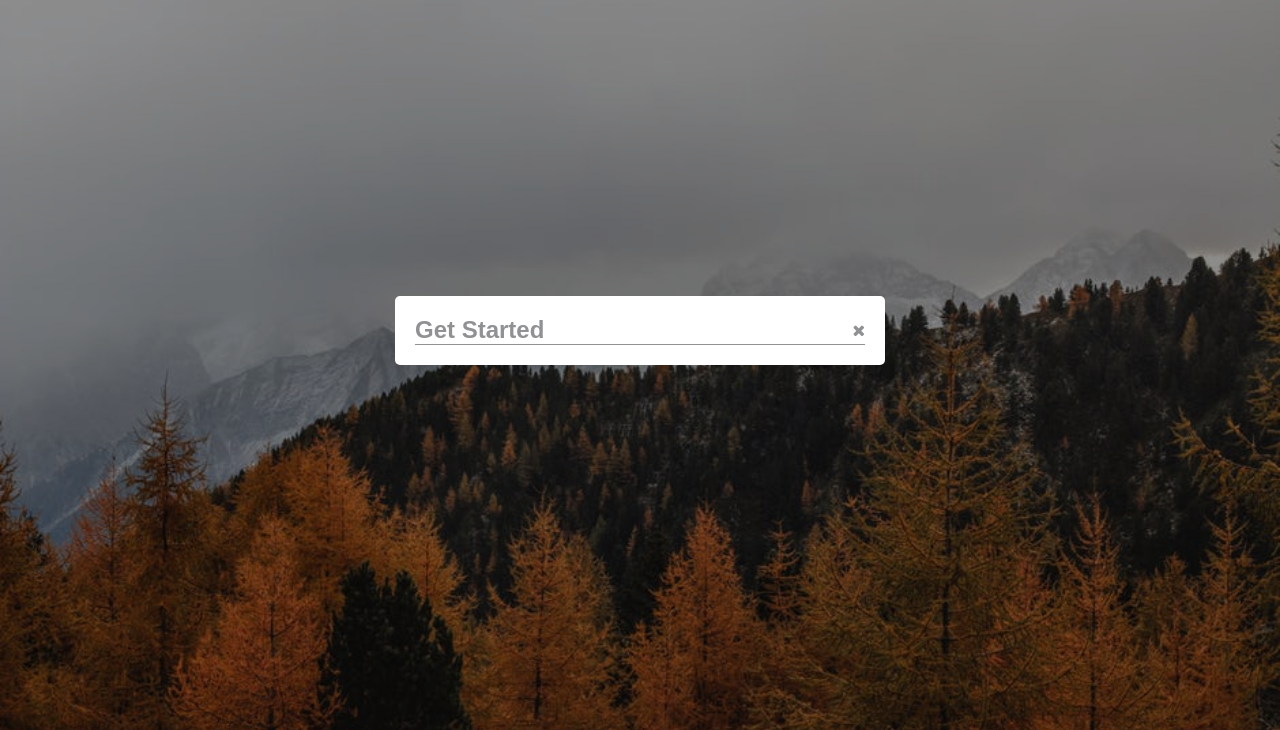
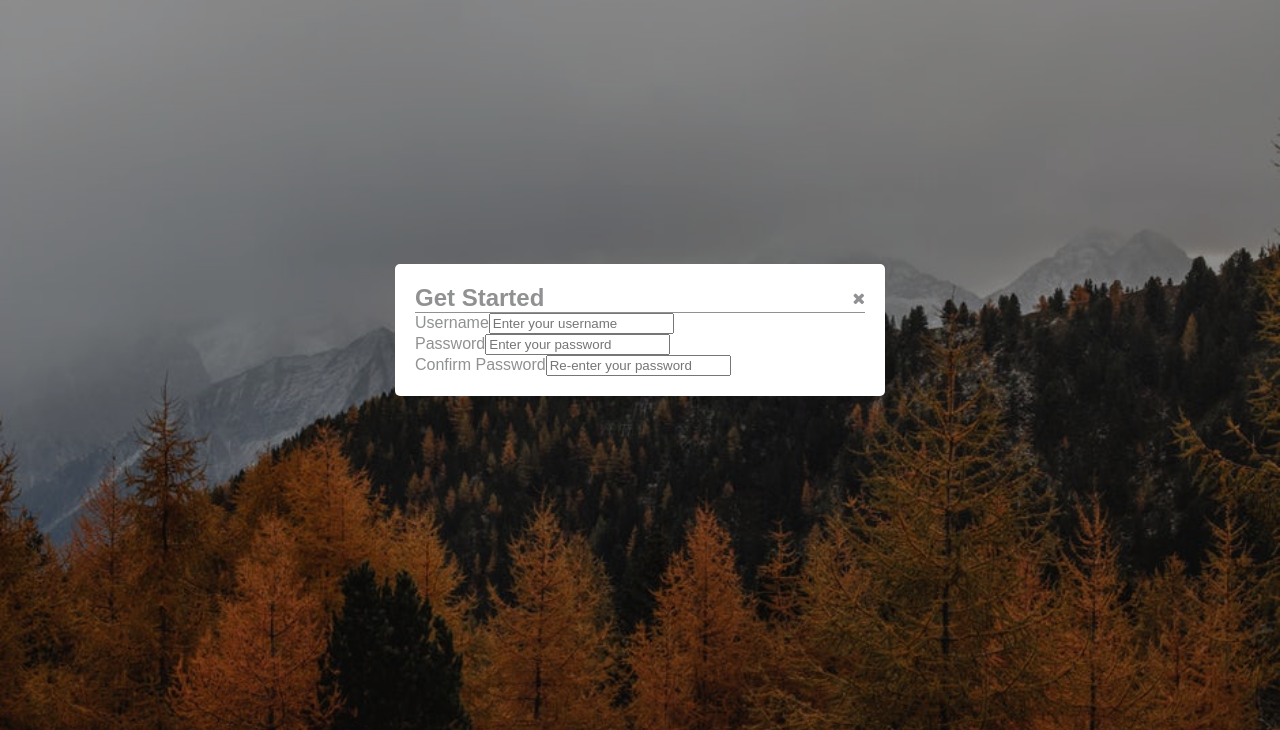
Before and after one commit to saranshgupta1995/Scribbler, a plain HTML site: page index.html in a window 1280 px wide. Shown: the part 70-800 px from the top of the page. Drawn offline with Linux system fonts and the light colour scheme; a web font is replaced by a local one.

Commit message:
seperate out form elements

```diff
--- a/index.html
+++ b/index.html
@@ -11,6 +11,7 @@
 
     <link rel="stylesheet" href="styles/index.css" />
     <script src="scripts/helpers.js"></script>
+    <script src="scripts/form-elements.js"></script>
 
     <title>ScriBBler</title>
   </head>
--- /dev/null
+++ b/scripts/form-elements.js
@@ -0,0 +1,65 @@
+const FORM_ELEMENTS = {
+  text: elem => {
+    return createElem("div", {
+      class: "form-input text"
+    }).addChildren([
+      createElem(
+        "label",
+        {},
+        {},
+        {
+          innerText: elem.label
+        }
+      ),
+      createElem(
+        "input",
+        {},
+        {},
+        {
+          type: elem.type,
+          placeholder: elem.placeholder
+        }
+      )
+    ]);
+  },
+  password: elem =>
+    createElem("div", {
+      class: "form-input password"
+    }).addChildren([
+      createElem(
+        "label",
+        {},
+        {},
+        {
+          innerText: elem.label
+        }
+      ),
+      createElem(
+        "input",
+        {},
+        {},
+        {
+          type: elem.type,
+          placeholder: elem.placeholder
+        }
+      )
+    ]),
+  title: elem => {
+    return createElem("div", {
+      class: "title"
+    }).addChildren([
+      createElem(
+        "h2",
+        {},
+        {},
+        {
+          innerText: elem.title
+        }
+      ),
+      createElem("i", {
+        class: "fa fa-times"
+      })
+    ]);
+  },
+  submit: elem => null
+};
--- a/scripts/index.js
+++ b/scripts/index.js
@@ -44,36 +44,7 @@ const renderFormInModal = type => {
   const formElements = FORMS[type];
 
   const form = createElem("form").addChildren(
-    formElements
-      .map(elem => {
-        let domRepresentation = null;
-
-        switch (elem.type) {
-          case "title":
-            domRepresentation = createElem("div", {
-              class: "title"
-            }).addChildren([
-              createElem(
-                "h2",
-                {},
-                {},
-                {
-                  innerText: elem.title
-                }
-              ),
-              createElem("i", {
-                class: "fa fa-times"
-              })
-            ]);
-            break;
-
-          default:
-            break;
-        }
-
-        return domRepresentation;
-      })
-      .filter(x => !!x)
+    formElements.map(elem => FORM_ELEMENTS[elem.type](elem)).filter(x => !!x)
   );
 
   createModal(type).addChildren(form);
```
